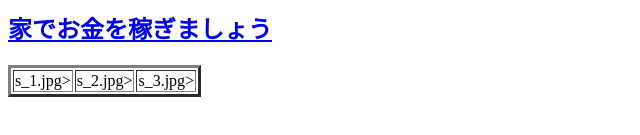
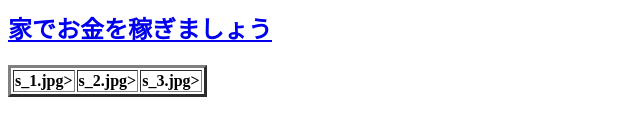
Before and after one commit to yomogidaihukumoti/raitorukun, a plain HTML site: page index.html in a window 1280 px wide. Shown: the part 179-314 px from the top of the page, 0-640 px from the left. Drawn offline with Linux system fonts and the light colour scheme.

Commit message:
Update index.html

```diff
--- a/index.html
+++ b/index.html
@@ -10,9 +10,9 @@
 <a href= "http://www.gendama.jp"><h2>家でお金を稼ぎましょう</h2> </a>
 <table border="3">
   <tr>
-    <td>s_1.jpg></td>
-    <td>s_2.jpg></td>
-    <td>s_3.jpg></td>
+    <th>s_1.jpg></th>
+    <th>s_2.jpg></th>
+    <th>s_3.jpg></th>
   </tr>
 </body>
 </html>
```
